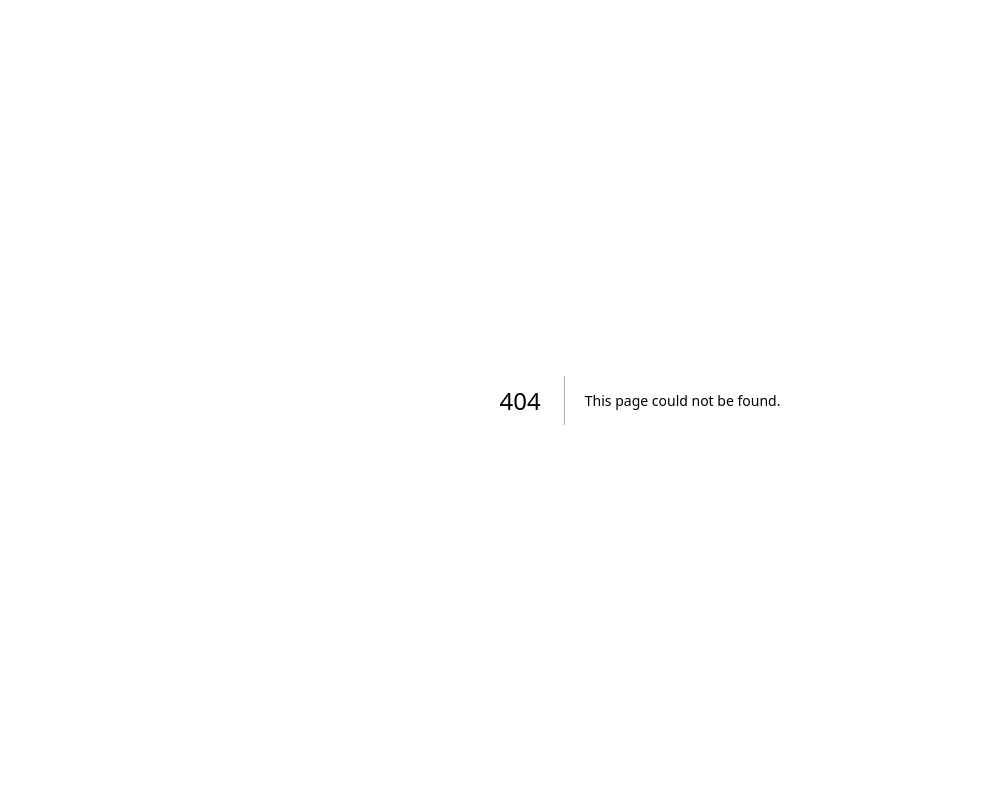
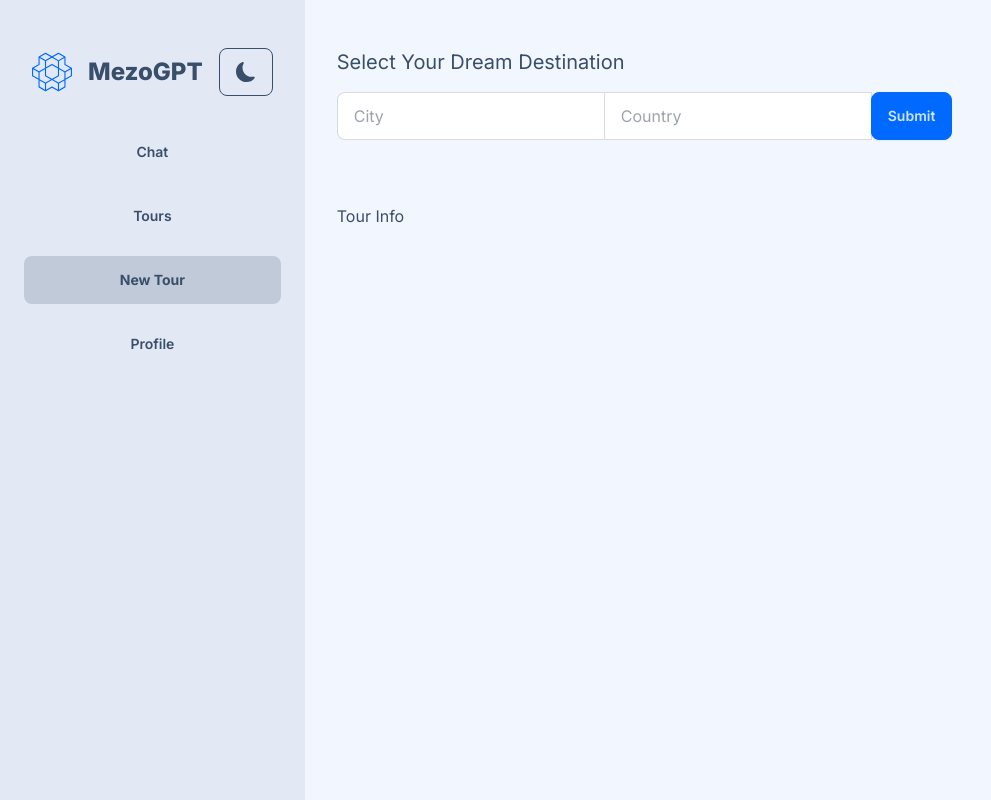
Before and after one commit to MezoAli/Mezo-GPT, a Next.js app: page /tours/new-tour in a window 1280 px wide. Before the commit this address had no page. Shown: the whole page, without its empty margins (0-991 px from the left). Built offline with nearby package versions, Linux system fonts and the light colour scheme; no server answers.

Commit message:
create new tour page and form

```diff
--- /dev/null
+++ b/app/(dashboard)/tours/new-tour/page.tsx
@@ -0,0 +1,17 @@
+import NewTour from "@/components/NewTour";
+import {
+  dehydrate,
+  HydrationBoundary,
+  QueryClient,
+} from "@tanstack/react-query";
+
+const NewTourPage = async () => {
+  const queryClient = new QueryClient();
+  return (
+    <HydrationBoundary state={dehydrate(queryClient)}>
+      <NewTour />
+    </HydrationBoundary>
+  );
+};
+
+export default NewTourPage;
--- /dev/null
+++ b/components/NewTour.tsx
@@ -0,0 +1,40 @@
+"use client";
+
+import { FormEvent } from "react";
+
+const NewTour = () => {
+  const handleSubmit = async (e: FormEvent<HTMLFormElement>) => {
+    e.preventDefault();
+    const formData = new FormData(e.currentTarget);
+    console.log(Object.fromEntries(formData.entries()));
+  };
+  return (
+    <>
+      <div className="max-w-3xl">
+        <p className="mb-4 capitalize text-xl">select your dream destination</p>
+        <form className="w-full" onSubmit={handleSubmit}>
+          <div className="join">
+            <input
+              className="input input-bordered join-item w-full"
+              type="text"
+              placeholder="City"
+              name="city"
+              required
+            />
+            <input
+              className="input input-bordered join-item w-full"
+              type="text"
+              placeholder="Country"
+              name="country"
+              required
+            />
+            <button className="btn btn-primary">Submit</button>
+          </div>
+        </form>
+      </div>
+      <div className="mt-16">Tour Info</div>
+    </>
+  );
+};
+
+export default NewTour;
```
